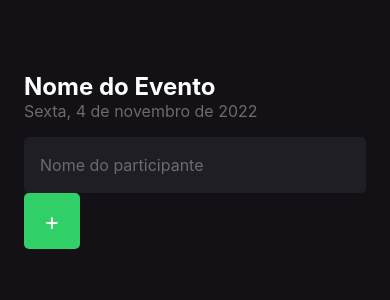
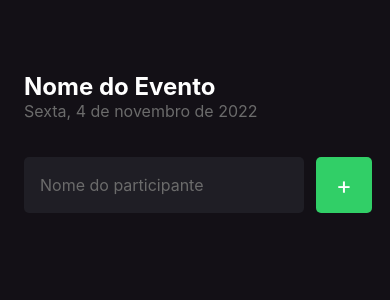
Before and after one commit to wfl-junior/rocketseat-ignite-react-native-imhere, a React Native app: screen / in a window 390 px wide. Shown: the top 300 px of the page. Built offline with nearby package versions, Linux system fonts and the light colour scheme.

Commit message:
Criando o Form

```diff
--- a/src/screens/Home/index.tsx
+++ b/src/screens/Home/index.tsx
@@ -9,6 +9,7 @@ export const Home: React.FC = () => {
       <Text style={styles.eventName}>Nome do Evento</Text>
       <Text style={styles.eventDate}>Sexta, 4 de novembro de 2022</Text>
 
+      <View style={styles.form}>
         <TextInput
           style={styles.input}
           placeholder="Nome do participante"
@@ -21,5 +22,6 @@ export const Home: React.FC = () => {
           <Text style={styles.buttonText}>+</Text>
         </TouchableOpacity>
       </View>
+    </View>
   );
 };
--- a/src/screens/Home/styles.ts
+++ b/src/screens/Home/styles.ts
@@ -16,14 +16,21 @@ export const styles = StyleSheet.create({
     color: "#6b6b6b",
     fontSize: 16,
   },
+  form: {
+    width: "100%",
+    flexDirection: "row",
+    marginTop: 36,
+    marginBottom: 42,
+  },
   input: {
+    flex: 1,
     height: 56,
     backgroundColor: "#1f1e25",
     borderRadius: 5,
     color: "white",
     padding: 16,
     fontSize: 16,
-    marginTop: 16,
+    marginRight: 12,
   },
   button: {
     width: 56,
```
Lines whose indentation alone changed are shown as unchanged.
